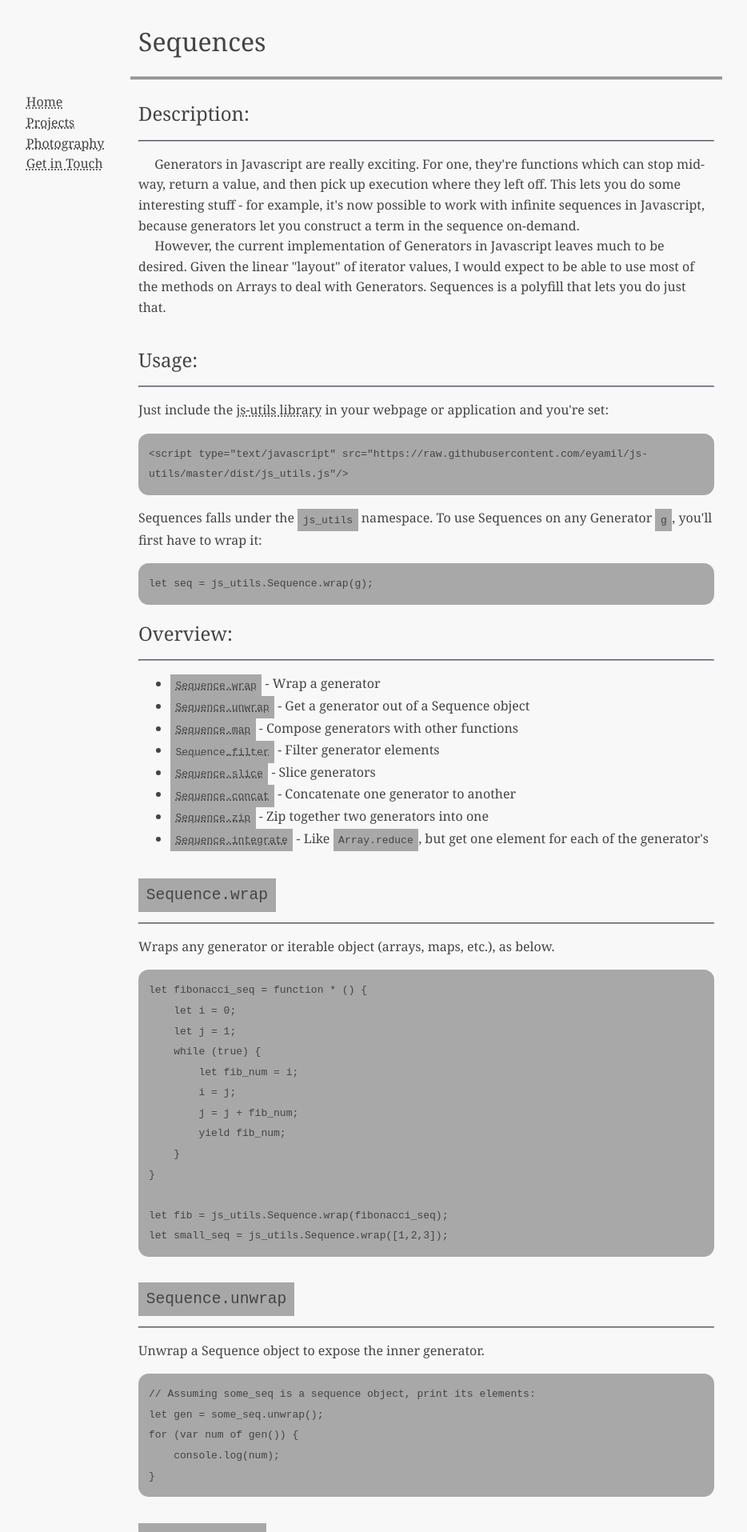
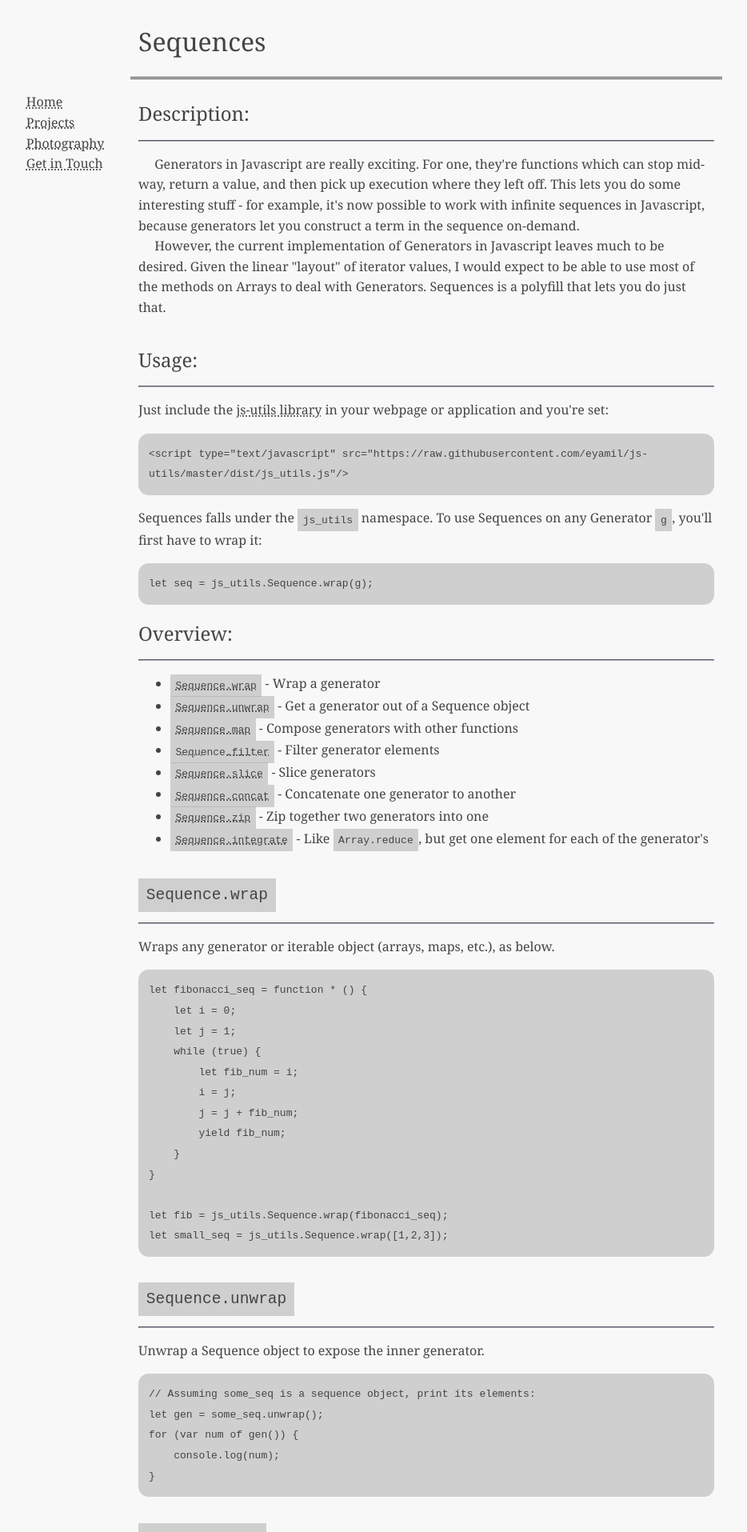
Before and after one commit to sidlim/sidlim.github.io, a Jekyll site: the page built from _posts/2020-10-10-Sequences.html, in a window 1280 px wide. Shown: the top 1915 px of the page at 80% size, without its empty margins (107-1041 px from the left). Built offline with Jekyll 4.4.1, drawn with Linux system fonts in a browser that asks for light colours.

Commit message:
changed code element background style

```diff
--- a/styles/default/color-scheme.css
+++ b/styles/default/color-scheme.css
@@ -8,7 +8,7 @@ hr {
 }
 
 code {
-    background-color: rgba(168, 168, 168, 1)
+    background-color: rgba(168, 168, 168, 0.5)
 }
 
 @media(prefers-color-scheme: dark) {
```
